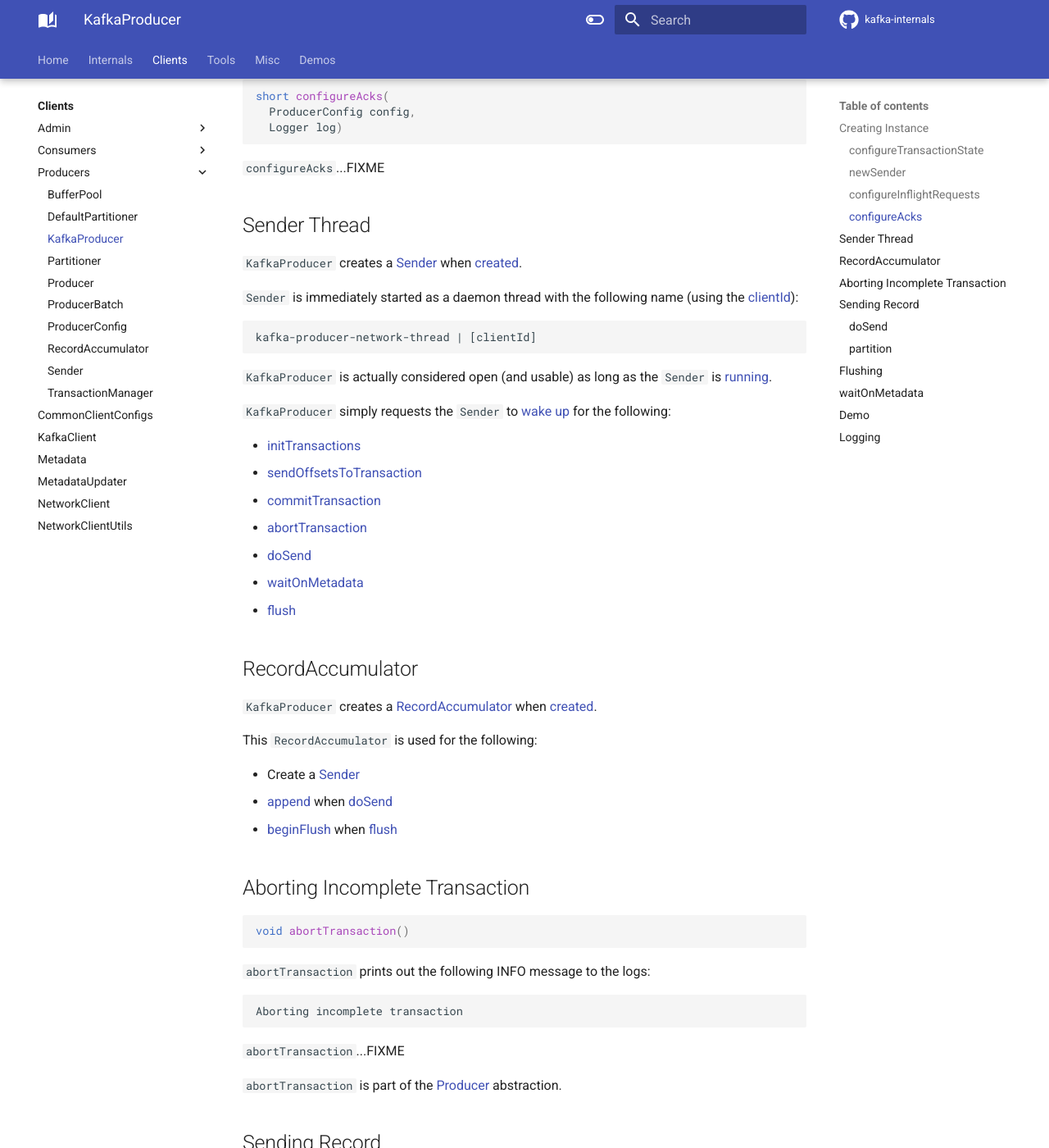
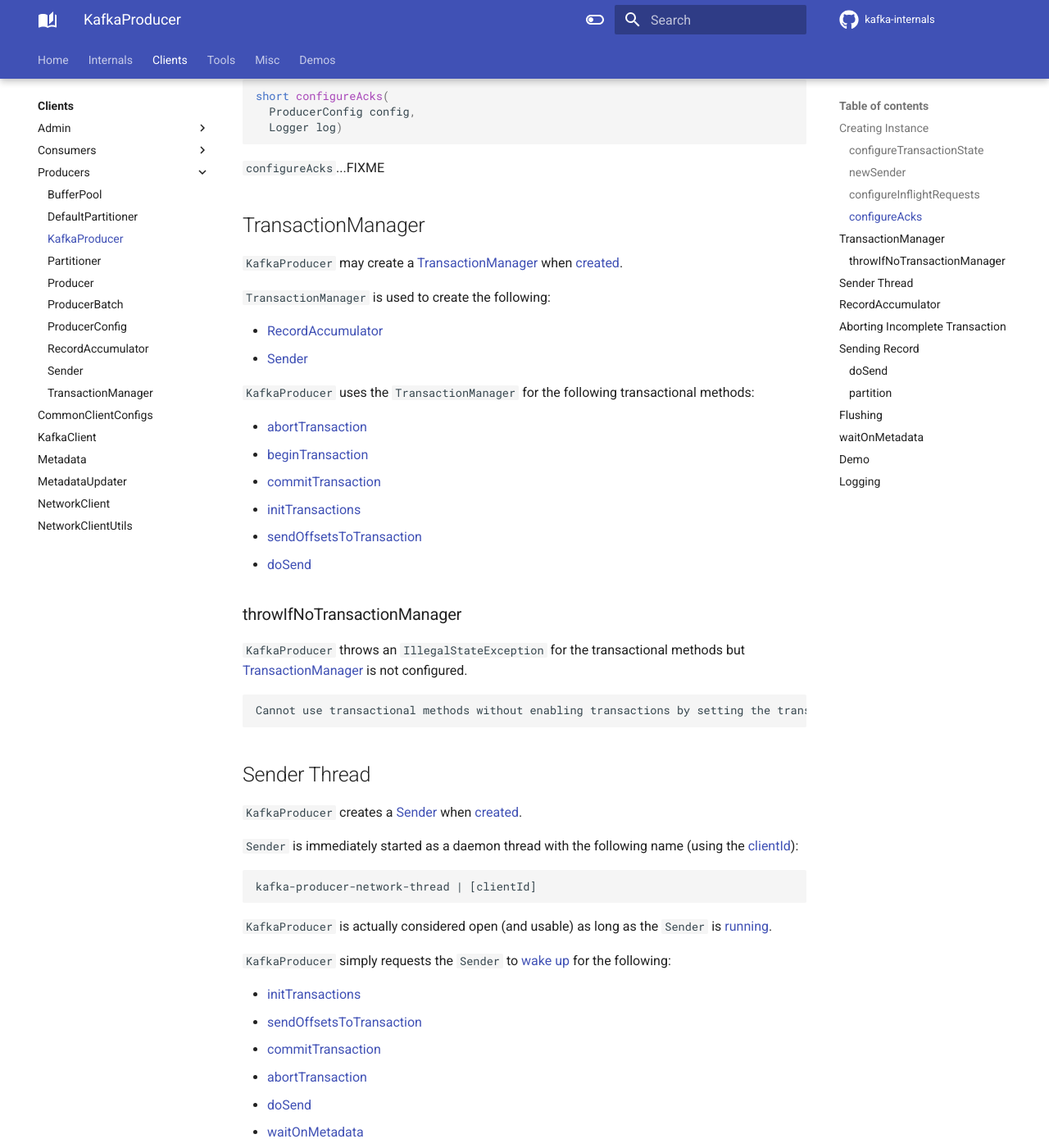
Before and after one commit to japila-books/kafka-internals, an MkDocs documentation site: the page built from docs/clients/producer/KafkaProducer.md, in a window 1280 px wide and 1400 px high, scrolled down 2107 px. Shown: the whole window at 82% size. Built offline with MkDocs 1.6.1 and Material for MkDocs 9.7.7, drawn with Linux system fonts in a browser that asks for light colours; comment, search, counter and statistics services are not loaded.

Commit message:
How does KafkaProducer use TransactionManager?

````diff
--- a/docs/clients/producer/KafkaProducer.md
+++ b/docs/clients/producer/KafkaProducer.md
@@ -93,6 +93,32 @@ short configureAcks(
 ```
 
 `configureAcks`...FIXME
+
+## <span id="transactionManager"> TransactionManager
+
+`KafkaProducer` may create a [TransactionManager](TransactionManager.md) when [created](#configureTransactionState).
+
+`TransactionManager` is used to create the following:
+
+* [RecordAccumulator](RecordAccumulator.md#transactionManager)
+* [Sender](Sender.md#transactionManager)
+
+`KafkaProducer` uses the `TransactionManager` for the following transactional methods:
+
+* [abortTransaction](#abortTransaction)
+* [beginTransaction](#beginTransaction)
+* [commitTransaction](#commitTransaction)
+* [initTransactions](#initTransactions)
+* [sendOffsetsToTransaction](#sendOffsetsToTransaction)
+* [doSend](#doSend)
+
+### <span id="throwIfNoTransactionManager"> throwIfNoTransactionManager
+
+`KafkaProducer` throws an `IllegalStateException` for the transactional methods but [TransactionManager](#transactionManager) is not configured.
+
+```text
+Cannot use transactional methods without enabling transactions by setting the transactional.id configuration property
+```
 
 ## <span id="sender"><span id="ioThread"> Sender Thread
 
````
Also changed, not shown: docs/clients/producer/RecordAccumulator.md (+2 -2 lines), docs/clients/producer/Sender.md (+1 -1 lines).
